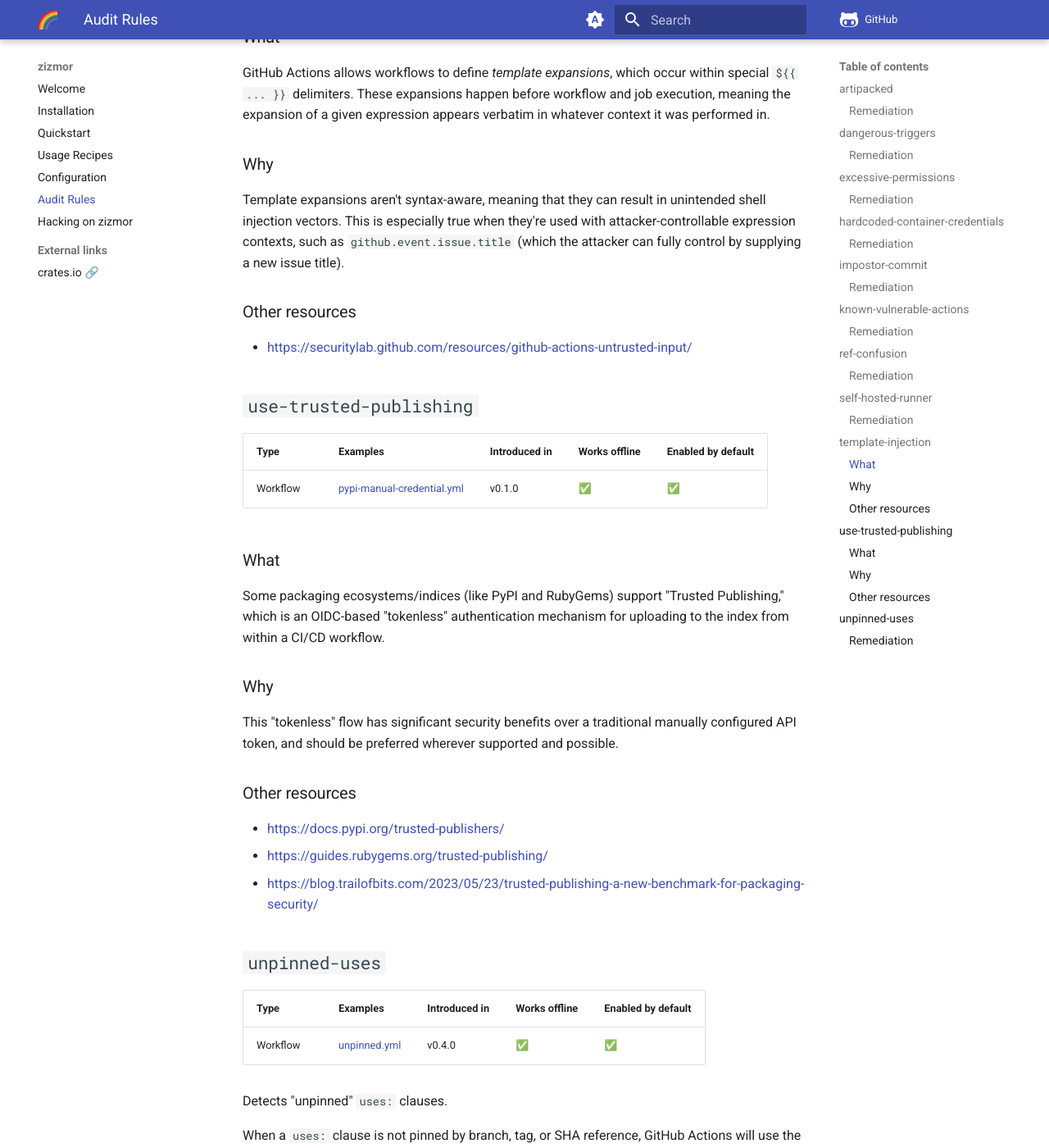
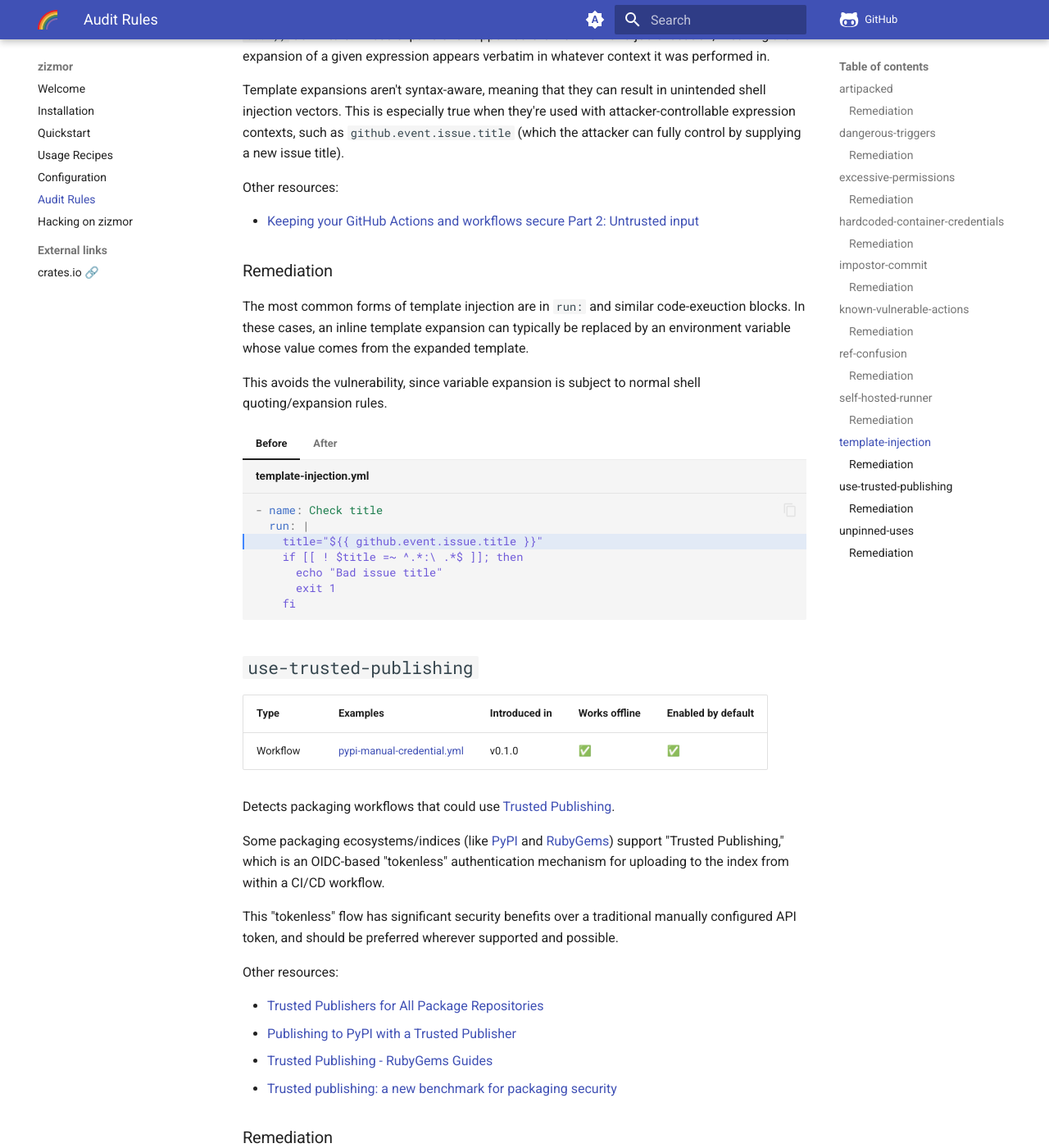
Before and after one commit to zizmorcore/zizmor, an MkDocs documentation site: the page built from docs/audits.md, in a window 1280 px wide and 1400 px high, scrolled down 7570 px. Shown: the whole window at 82% size. Built offline with MkDocs 1.6.1 and Material for MkDocs 9.7.7, drawn with Linux system fonts in a browser that asks for light colours; comment, search, counter and statistics services are not loaded; some of the changed text lies outside the part shown.

Commit message:
docs: link titles

````diff
--- a/docs/audits.md
+++ b/docs/audits.md
@@ -33,7 +33,7 @@ is non-ideal unless actually needed.
 
 Other resources:
 
-* <https://unit42.paloaltonetworks.com/github-repo-artifacts-leak-tokens/>
+* [ArtiPACKED: Hacking Giants Through a Race Condition in GitHub Actions Artifacts]
 
 ### Remediation
 
@@ -93,7 +93,7 @@ fork.
 
 Other resources:
 
-* <https://securitylab.github.com/resources/github-actions-preventing-pwn-requests/>
+* [Keeping your GitHub Actions and workflows secure Part 1: Preventing pwn requests]
 
 ### Remediation
 
@@ -312,7 +312,7 @@ commit author).
 
 Other resources:
 
-* <https://www.chainguard.dev/unchained/what-the-fork-imposter-commits-in-github-actions-and-ci-cd>
+* [What the fork? Imposter commits in GitHub Actions and CI/CD]
 
 ### Remediation
 
@@ -396,9 +396,9 @@ runners but use client-managed compute resources.
 Self-hosted runners are very hard to secure by default, which is why
 GitHub does not recommend their use in public repositories.
 
-Other resources
+Other resources:
 
-* <https://docs.github.com/en/actions/hosting-your-own-runners/managing-self-hosted-runners/about-self-hosted-runners#self-hosted-runner-security>
+* [Self-hosted runner security]
 
 ### Remediation
 
@@ -430,14 +430,12 @@ there are steps you can take to minimize their risk:
 
 [template-injection.yml]: https://github.com/woodruffw/gha-hazmat/blob/main/.github/workflows/template-injection.yml
 
-### What
+Detects potential sources of code injection via template expansion.
 
 GitHub Actions allows workflows to define *template expansions*, which
 occur within special `${{ ... }}` delimiters. These expansions happen
 before workflow and job execution, meaning the expansion
 of a given expression appears verbatim in whatever context it was performed in.
-
-### Why
 
 Template expansions aren't syntax-aware, meaning that they can result in
 unintended shell injection vectors. This is especially true when they're
@@ -445,9 +443,45 @@ used with attacker-controllable expression contexts, such as
 `github.event.issue.title` (which the attacker can fully control by supplying
 a new issue title).
 
-### Other resources
+Other resources:
 
-* <https://securitylab.github.com/resources/github-actions-untrusted-input/>
+* [Keeping your GitHub Actions and workflows secure Part 2: Untrusted input]
+
+### Remediation
+
+The most common forms of template injection are in `run:` and similar
+code-exeuction blocks. In these cases, an inline template expansion
+can typically be replaced by an environment variable whose value comes
+from the expanded template.
+
+This avoids the vulnerability, since variable expansion is subject to normal
+shell quoting/expansion rules.
+
+=== "Before"
+
+    ```yaml title="template-injection.yml" hl_lines="3"
+    - name: Check title
+      run: |
+        title="${{ github.event.issue.title }}"
+        if [[ ! $title =~ ^.*:\ .*$ ]]; then
+          echo "Bad issue title"
+          exit 1
+        fi
+    ```
+
+=== "After"
+
+    ```yaml title="template-injection.yml" hl_lines="3 8-9"
+    - name: Check title
+      run: |
+        title="${ISSUE_TITLE}"
+        if [[ ! $title =~ ^.*:\ .*$ ]]; then
+          echo "Bad issue title"
+          exit 1
+        fi
+      env:
+        ISSUE_TITLE: ${{ github.event.issue.title }}
+    ```
 
 ## `use-trusted-publishing`
 
@@ -457,23 +491,36 @@ a new issue title).
 
 [pypi-manual-credential.yml]: https://github.com/woodruffw/gha-hazmat/blob/main/.github/workflows/pypi-manual-credential.yml
 
-### What
+Detects packaging workflows that could use [Trusted Publishing].
 
-Some packaging ecosystems/indices (like PyPI and RubyGems) support
+Some packaging ecosystems/indices (like [PyPI] and [RubyGems]) support
 "Trusted Publishing," which is an OIDC-based "tokenless" authentication
 mechanism for uploading to the index from within a CI/CD workflow.
-
-### Why
 
 This "tokenless" flow has significant security benefits over a traditional
 manually configured API token, and should be preferred wherever supported
 and possible.
 
-### Other resources
+[Trusted Publishing]: https://repos.openssf.org/trusted-publishers-for-all-package-repositories.html
 
-* <https://docs.pypi.org/trusted-publishers/>
-* <https://guides.rubygems.org/trusted-publishing/>
-* <https://blog.trailofbits.com/2023/05/23/trusted-publishing-a-new-benchmark-for-packaging-security/>
+[PyPI]: https://pypi.org
+
+[RubyGems]: https://rubygems.org
+
+Other resources:
+
+* [Trusted Publishers for All Package Repositories]
+* [Publishing to PyPI with a Trusted Publisher]
+* [Trusted Publishing - RubyGems Guides]
+* [Trusted publishing: a new benchmark for packaging security]
+
+### Remediation
+
+In general, enabling Trusted Publishing requires a one-time change to your
+package's configuration on its associated index (e.g. PyPI or RubyGems).
+
+Once your Trusted Publisher is registered, see @pypa/gh-action-pypi-publish
+or @rubygems/release-gem for canonical examples of using it.
 
 ## `unpinned-uses`
 
@@ -543,3 +590,14 @@ A before/after example is shown below.
     ```
 
     1. Or `actions/checkout@11bd71901bbe5b1630ceea73d27597364c9af683` for a SHA-pinned action.
+
+
+[ArtiPACKED: Hacking Giants Through a Race Condition in GitHub Actions Artifacts]: https://unit42.paloaltonetworks.com/github-repo-artifacts-leak-tokens/
+[Keeping your GitHub Actions and workflows secure Part 1: Preventing pwn requests]: https://securitylab.github.com/resources/github-actions-preventing-pwn-requests/
+[What the fork? Imposter commits in GitHub Actions and CI/CD]: https://www.chainguard.dev/unchained/what-the-fork-imposter-commits-in-github-actions-and-ci-cd
+[Self-hosted runner security]: https://docs.github.com/en/actions/hosting-your-own-runners/managing-self-hosted-runners/about-self-hosted-runners#self-hosted-runner-security
+[Keeping your GitHub Actions and workflows secure Part 2: Untrusted input]: https://securitylab.github.com/resources/github-actions-untrusted-input/
+[Publishing to PyPI with a Trusted Publisher]: https://docs.pypi.org/trusted-publishers/
+[Trusted Publishing - RubyGems Guides]: https://guides.rubygems.org/trusted-publishing/
+[Trusted publishing: a new benchmark for packaging security]: https://blog.trailofbits.com/2023/05/23/trusted-publishing-a-new-benchmark-for-packaging-security/
+[Trusted Publishers for All Package Repositories]: https://repos.openssf.org/trusted-publishers-for-all-package-repositories.html
````
